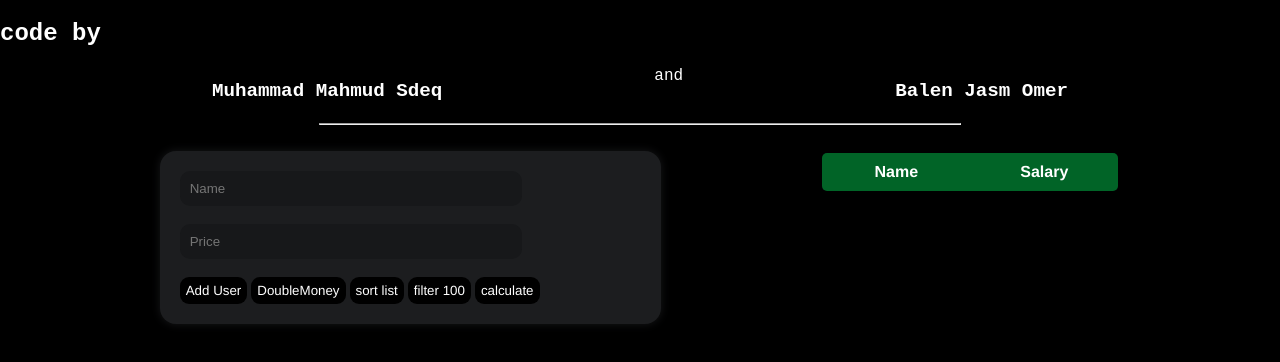
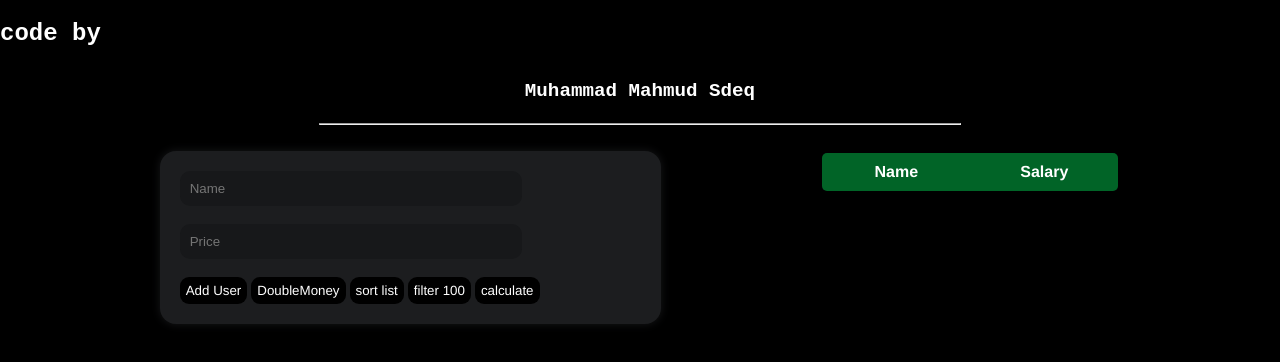
Before and after one commit to eren-kurd/web_salary, a plain HTML site: page index.html in a window 1280 px wide. Drawn offline with Linux system fonts and the light colour scheme.

Commit message:
Update index.html

```diff
--- a/index.html
+++ b/index.html
@@ -15,10 +15,7 @@
             <div class="muhammad">
                 <h1>Muhammad Mahmud Sdeq</h1>
             </div>
-            and
-            <div class="balen">
-                <h1>Balen Jasm Omer</h1>
-            </div>
+
         </div>
     </navbar>
 <hr width="50%">
```
